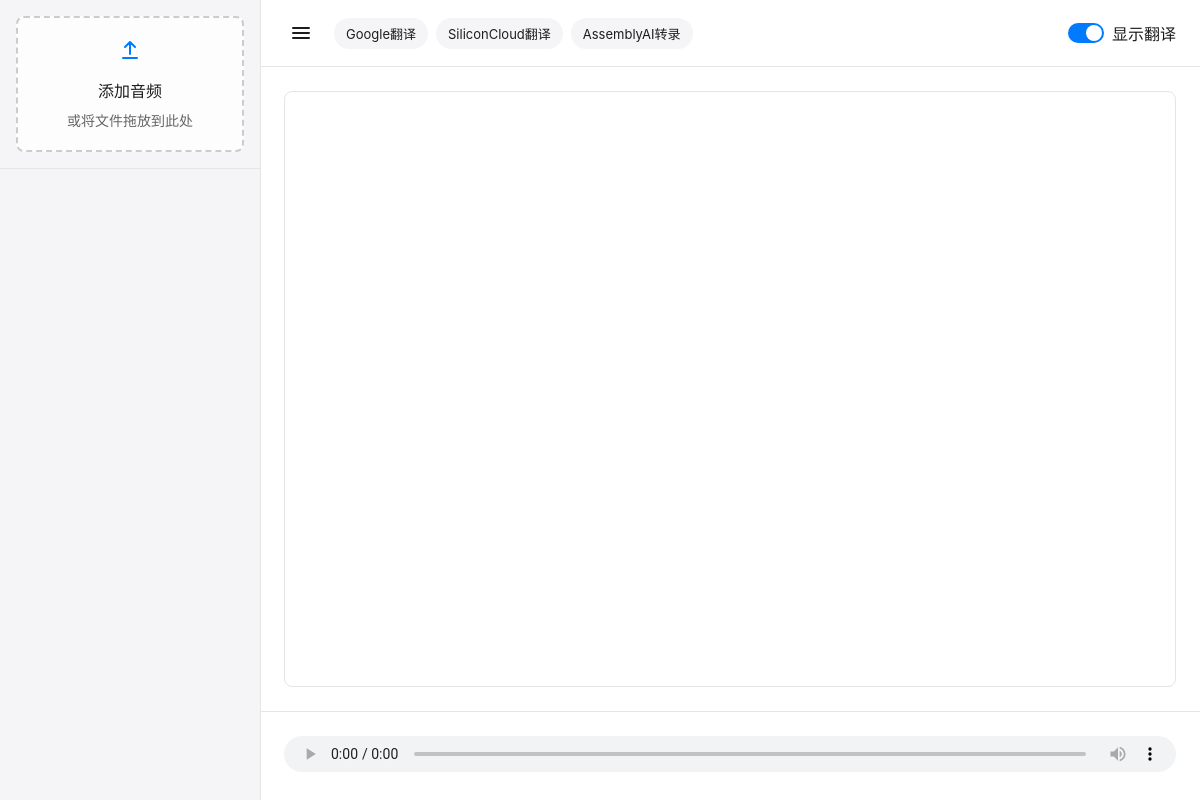
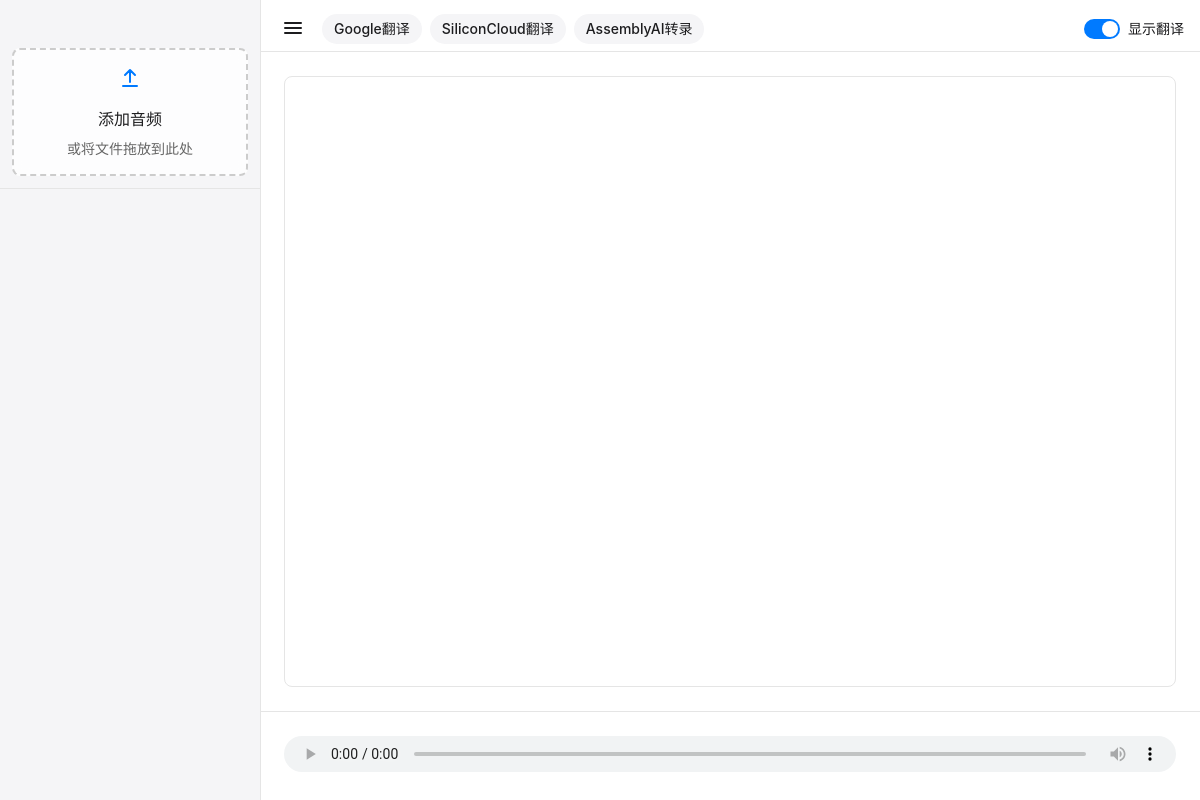
Before and after one commit to reilxlx/electron-podcast-player, an Electron app: page src/renderer/index.html in a window 1200 px wide. Drawn offline with Linux system fonts and the light colour scheme; no server answers.

Commit message:
修改软件顶部的样式

```diff
--- a/src/renderer/index.html
+++ b/src/renderer/index.html
@@ -10,6 +10,7 @@
     <div class="app-container">
         <div class="sidebar" id="sidebar">
             <div class="sidebar-header">
+                <div class="traffic-light-area"></div>
                 <div id="drop-zone" class="drop-zone">
                     <div class="drop-content">
                         <svg class="upload-icon" width="24" height="24" viewBox="0 0 24 24">
--- a/src/renderer/styles.css
+++ b/src/renderer/styles.css
@@ -8,6 +8,7 @@
   --hover-color: #F5F5F7;
   --active-color: #E5E5E5;
   --transition-speed: 0.2s;
+  --traffic-light-spacing: 16px;
 }
 
 body {
@@ -24,6 +25,7 @@ body {
   width: 100vw;
   height: 100vh;
   overflow: hidden;
+  -webkit-app-region: no-drag;
 }
 
 /* 使用绝对定位的方式将sidebar和main-content进行布局 */
@@ -40,6 +42,7 @@ body {
   transform: translateX(0);
   display: flex;
   flex-direction: column;
+  padding-top: 12px;
 }
 
 .sidebar.collapsed {
@@ -47,10 +50,13 @@ body {
 }
 
 .sidebar-header {
-  padding: 16px;
+  padding: 12px;
+  padding-top: 28px;
   border-bottom: 1px solid var(--border-color);
-  min-height: 84px;
+  min-height: 76px;
   flex-shrink: 0;
+  -webkit-app-region: drag;
+  position: relative;
 }
 
 .drag-area {
@@ -74,7 +80,7 @@ body {
   flex: 1;
   overflow-y: auto;
   padding: 16px;
-  height: calc(100% - 100px);
+  height: calc(100% - 116px);
 }
 
 /* main-content绝对定位，与sidebar同级 */
@@ -93,12 +99,24 @@ body {
 
 /* 顶部工具栏 */
 .top-bar {
-  padding: 16px 24px;
+  padding: 8px 16px;
+  padding-top: 12px;
   border-bottom: 1px solid var(--border-color);
   display: flex;
   align-items: center;
-  gap: 16px;
+  gap: 12px;
   background-color: var(--background-color);
+  -webkit-app-region: drag;
+  height: 52px;
+  box-sizing: border-box;
+}
+
+.top-bar .sidebar-toggle-button,
+.top-bar .translation-selector,
+.top-bar .option-pill,
+.top-bar .toggle,
+.top-bar .actions {
+  -webkit-app-region: no-drag;
 }
 
 .sidebar-toggle-button {
@@ -121,6 +139,7 @@ body {
   align-items: center;
   gap: 16px;
   flex: 1;
+  margin-top: 3px;
 }
 
 .translation-selector {
@@ -129,12 +148,13 @@ body {
 }
 
 .option-pill {
-  padding: 6px 12px;
+  padding: 5px 12px;
   border-radius: 16px;
-  font-size: 13px;
+  font-size: 14px;
   cursor: pointer;
   transition: background-color var(--transition-speed) ease;
   background-color: var(--hover-color);
+  font-weight: 450;
 }
 
 .option-pill.active {
@@ -154,6 +174,7 @@ body {
   align-items: center;
   gap: 8px;
   cursor: pointer;
+  margin-top: 3px;
 }
 
 .toggle-slider {
@@ -396,13 +417,15 @@ audio {
 .drop-zone {
     border: 2px dashed #ccc;
     border-radius: 8px;
-    padding: 20px;
+    padding: 16px;
     text-align: center;
     cursor: pointer;
     transition: all 0.3s ease;
     background-color: rgba(255, 255, 255, 0.8);
     backdrop-filter: blur(8px);
     -webkit-backdrop-filter: blur(8px);
+    -webkit-app-region: no-drag;
+    margin-top: 8px;
 }
 
 .drop-zone:hover {
@@ -922,3 +945,40 @@ audio {
     -webkit-font-smoothing: antialiased;
     -moz-osx-font-smoothing: grayscale;
 }
+
+/* 翻译选项按钮样式 */
+.option-pill {
+    padding: 5px 12px;
+    border-radius: 16px;
+    font-size: 14px;
+    cursor: pointer;
+    transition: background-color var(--transition-speed) ease;
+    background-color: var(--hover-color);
+    font-weight: 450;
+}
+
+/* 开关标签文字样式 */
+.toggle-label {
+    font-size: 14px;
+    color: var(--text-primary);
+    font-weight: 450;
+}
+
+/* 确保所有按钮文字大小一致 */
+.translation-selector,
+.option-pill,
+.toggle-label {
+    font-size: 14px;
+    line-height: 1.4;
+}
+
+/* 红绿灯按钮区域保护 */
+.traffic-light-area {
+    position: absolute;
+    top: 0;
+    left: 0;
+    width: 70px;  /* 红绿灯按钮区域宽度 */
+    height: 40px; /* 红绿灯按钮区域高度 */
+    -webkit-app-region: drag;
+    z-index: 100;
+}
```
Also changed, not shown: main.js (+7 -0 lines), README.md.
